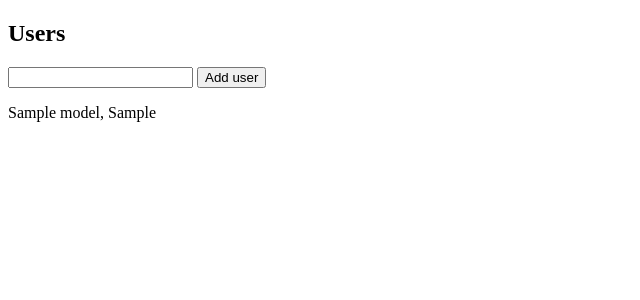
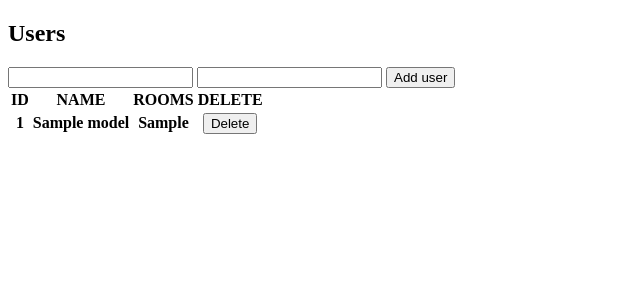
Before and after one commit to WilliamNerem/DatanettverkOblig2, a Flask app: page / in a window 1280 px wide. Shown: the top 300 px of the page, without its empty margins (0-640 px from the left). Run offline with Flask 2, Linux system fonts and the light colour scheme; tables that the repository leaves empty hold one stand-in row (values such as "Sample post"); lists and menus that the app fills with data are empty.

Commit message:
ferdig med users

```diff
--- a/app.py
+++ b/app.py
@@ -19,14 +19,28 @@ db.drop_all()
 db.create_all()
 
 @app.route("/", methods=['GET', 'POST'])
+def index():
+    return render_template('index.html', values=BotModel.query.all())
+
+@app.route("/api/users", methods=['GET', 'POST'])
 def test():
     if request.method == 'POST':
-        bot = BotModel(name="Yolo", rooms="Black")
+        name=request.form['name']
+        rooms=request.form['rooms']
+        bot_id=BotModel(name=name, rooms=rooms)
+        bot = BotModel(bot_id=bot_id.bot_id, name=name, rooms=rooms)
         db.session.add(bot)
         db.session.commit()
         return render_template('index.html', values=BotModel.query.all())
     else: return render_template('index.html', values=BotModel.query.all())
 
+@app.route("/api/user/<int:user_id>")
+def delete(user_id):
+    try:
+        bot = BotModel.query.filter_by(bot_id=user_id).delete()
+        db.session.commit()
+        return render_template('index.html', values=BotModel.query.all())
+    except: abort(404, message="Bot ID is not valid")
 
 bot_put_args = reqparse.RequestParser() # Forsikrer at det passer med hvordan man vil parse som defineres senere
 bot_put_args.add_argument("name", type=str, help="Name of the bot is required", required=True) # Argumentet må være med hvis ikke displayes Help som er feilmelding
--- a/templates/index.html
+++ b/templates/index.html
@@ -10,14 +10,19 @@
     <h2>
         Users
     </h2>
-    <form action="/" method="POST">
-        <input type="text" name="content" id="content">
+    <form action="/api/users" method="POST">
+        <input type="text" name="name" id="name">
+        <input type="text" name="rooms" id="rooms">
         <input type="submit" value="Add user">
     </form>
-    {% for item in values %}
+    <table>
+        <tr>
 
-        <p>{{item.name}}, {{item.rooms}}</p>
-
-    {% endfor %}
+            <th>ID</th><th>NAME</th><th>ROOMS</th><th>DELETE</th>
+        </tr>
+        {% for item in values %}
+            <tr><th>{{item.bot_id}}</th><th>{{item.name}}</th><th>{{item.rooms}}</th><th><form action="/api/user/{{item.bot_id}}"><input type="submit" value="Delete"></form></th></tr>
+        {% endfor %}
+    </table>
 </body>
 </html>
```
Also changed, not shown: database.db.
